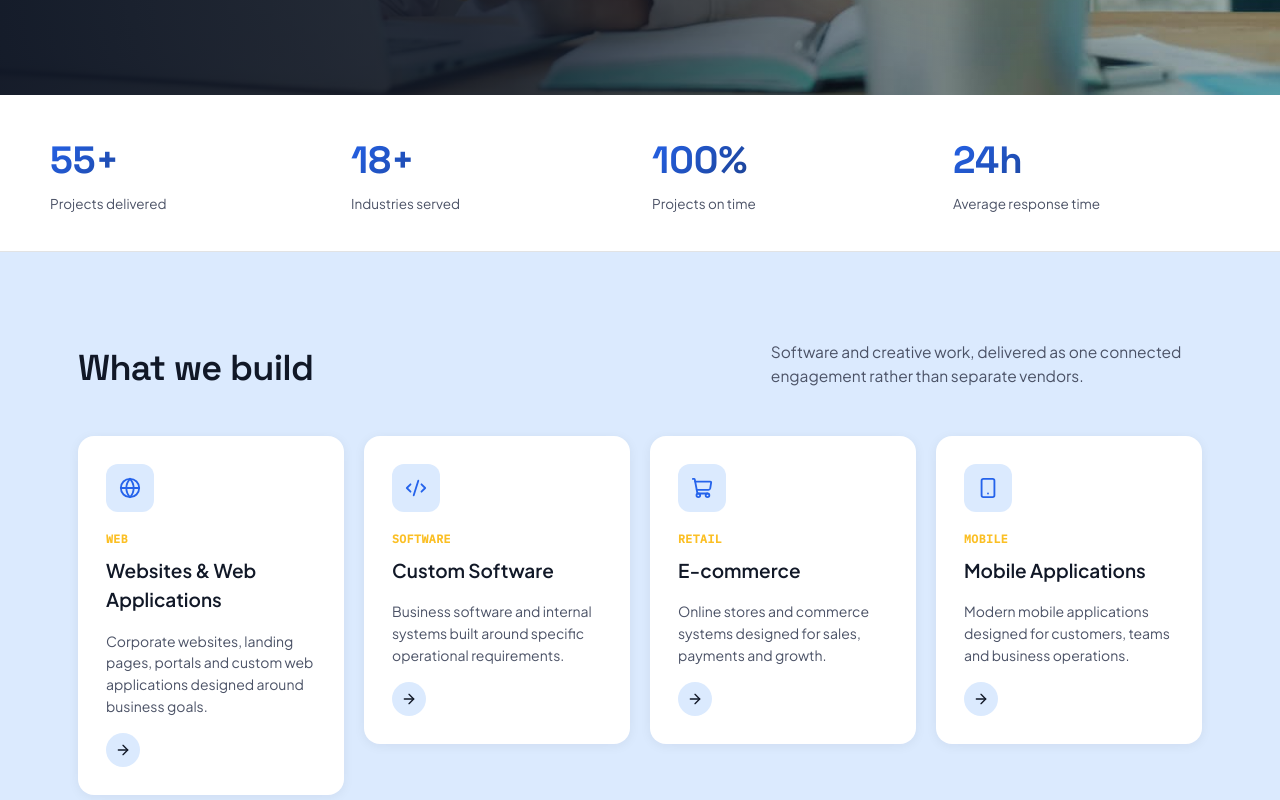
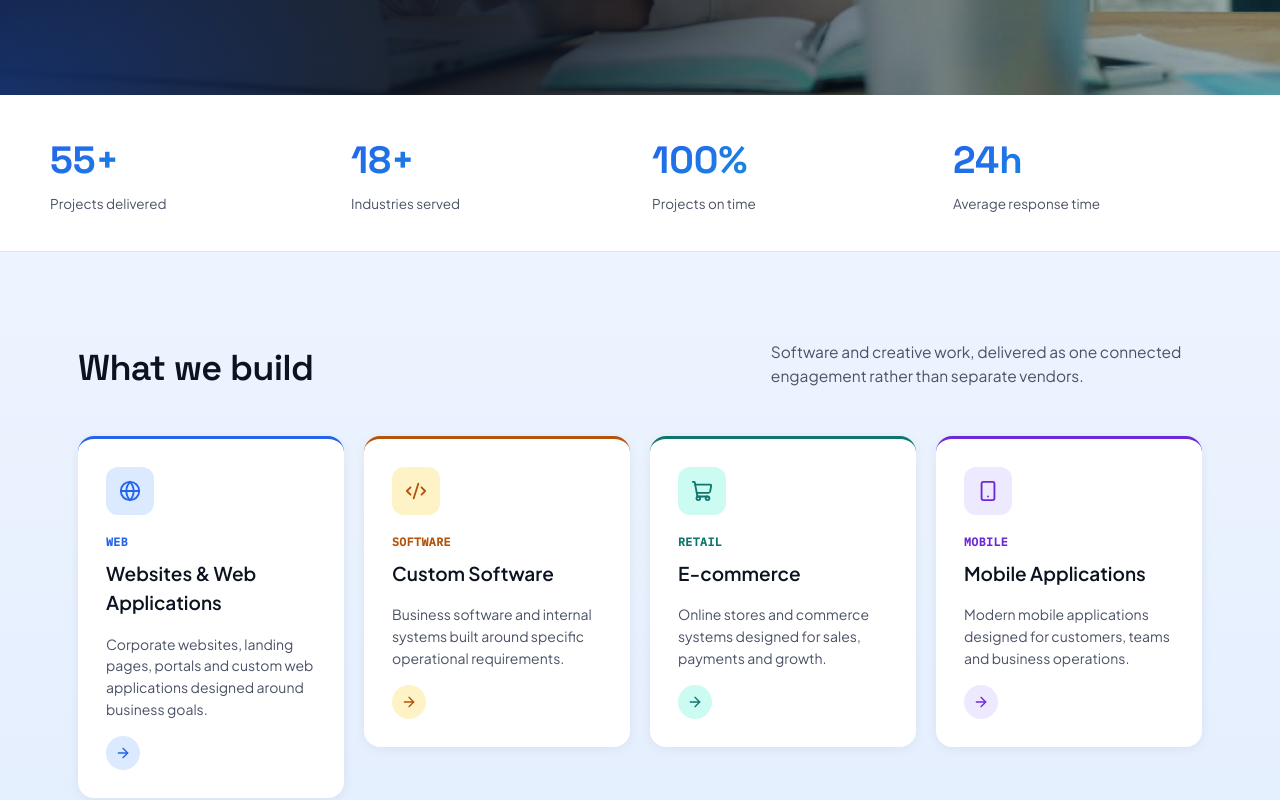
Before and after one commit to aronmuiyionko57-beep/arokelix, a Next.js app: page / in a window 1280 px wide. Shown: the part 720-1520 px from the top of the page. Built offline with nearby package versions, Linux system fonts and the light colour scheme.

Commit message:
Colour system v2: gradients, card accents, contrast fixes

```diff
--- a/app/globals.css
+++ b/app/globals.css
@@ -987,3 +987,80 @@ textarea:focus-visible{
   .process-split{grid-template-columns:1fr;gap:36px;}
   .process-intro{position:static;}
 }
+
+/* ===== AROKELIX colour system v2 ===== */
+:root{
+  --ink:#0B1220;
+  --navy-2:#14307A;
+  --signal:#2563EB;
+  --signal-dim:#1D4ED8;
+  --cyan:#06B6D4;
+  --gold:#FBBF24;
+  --paper-raised:#DBEAFE;
+}
+
+/* Soft gradient on blue sections instead of a flat fill */
+.bg-alt{background:linear-gradient(180deg,#EEF4FF 0%,#DBEAFE 100%);}
+.page-hero,.contact-hero{background:linear-gradient(135deg,#EEF4FF 0%,#DBEAFE 60%,#CFE0FF 100%);}
+
+/* Hero: deeper navy with a blue glow plus the gold glow */
+.hero{background:var(--ink);}
+.hero-photo-bg::after{
+  background:
+    radial-gradient(ellipse 560px 420px at 80% 55%, rgba(251,191,36,0.20), transparent 65%),
+    radial-gradient(ellipse 700px 500px at 0% 100%, rgba(37,99,235,0.35), transparent 60%),
+    linear-gradient(90deg, rgba(11,18,32,0.97) 0%, rgba(11,18,32,0.86) 40%, rgba(11,18,32,0.35) 75%, rgba(11,18,32,0.1) 100%);
+}
+@media (max-width:900px){
+  .hero-photo-bg::after{background:linear-gradient(90deg, rgba(11,18,32,0.97) 0%, rgba(11,18,32,0.9) 60%, rgba(11,18,32,0.6) 100%);}
+}
+
+/* Stats: blue to cyan numbers */
+.stat-item .stat-num{background:linear-gradient(135deg,#2563EB,#06B6D4);-webkit-background-clip:text;background-clip:text;-webkit-text-fill-color:transparent;}
+
+/* Cards: four accent colours that cycle, each readable on white */
+.card-grid > :nth-child(4n+1){--c:#2563EB;--c-bg:#DBEAFE;}
+.card-grid > :nth-child(4n+2){--c:#B45309;--c-bg:#FEF3C7;}
+.card-grid > :nth-child(4n+3){--c:#0F766E;--c-bg:#CCFBF1;}
+.card-grid > :nth-child(4n+4){--c:#6D28D9;--c-bg:#EDE9FE;}
+
+.info-card{border-top:3px solid var(--c,transparent);}
+.info-card-icon{background:var(--c-bg,var(--paper-raised));color:var(--c,var(--signal));}
+.info-card-label{color:var(--c,var(--signal-dim));}   /* fixes the unreadable gold labels */
+.info-card-arrow{background:var(--c-bg,var(--paper-raised));color:var(--c,var(--ink));}
+.card-grid > *:hover .info-card-icon{background:var(--c,var(--signal));color:#fff;}
+.card-grid > *:hover .info-card-arrow{background:var(--c,var(--signal));color:#fff;}
+
+/* Dark work section: layered glows */
+.section-dark{
+  background:
+    radial-gradient(900px 500px at 8% 0%, rgba(37,99,235,0.30), transparent 60%),
+    radial-gradient(700px 420px at 100% 100%, rgba(251,191,36,0.10), transparent 60%),
+    var(--ink);
+}
+
+/* Comparison table */
+.compare-head{background:var(--ink);}
+.compare-head .us{background:linear-gradient(135deg,#2563EB,#1D4ED8);}
+.compare-row .us{background:rgba(37,99,235,0.07);}
+
+/* Process */
+.process-item:hover .process-num{background:linear-gradient(135deg,#2563EB,#06B6D4);border-color:transparent;}
+
+/* Primary buttons */
+.btn-primary{background:linear-gradient(135deg,#2563EB,#1D4ED8);}
+.btn-primary:hover{box-shadow:0 12px 28px rgba(37,99,235,0.35);}
+.cta .btn-primary{background:var(--gold);}
+
+/* Final call-to-action band: navy into blue */
+.cta{
+  background:
+    radial-gradient(900px 400px at 85% -10%, rgba(6,182,212,0.28), transparent 60%),
+    linear-gradient(135deg,#0B1220 0%,#14307A 60%,#1E4FD6 120%);
+}
+
+/* Footer: a brand-colour line at the top */
+.footer-main{border-top:3px solid transparent;border-image:linear-gradient(90deg,#2563EB,#06B6D4,#FBBF24) 1;}
+
+/* Showcase frames pick up the brand blue on hover */
+.showcase-item:hover .showcase-visual{box-shadow:0 34px 80px rgba(37,99,235,0.28);}
```
